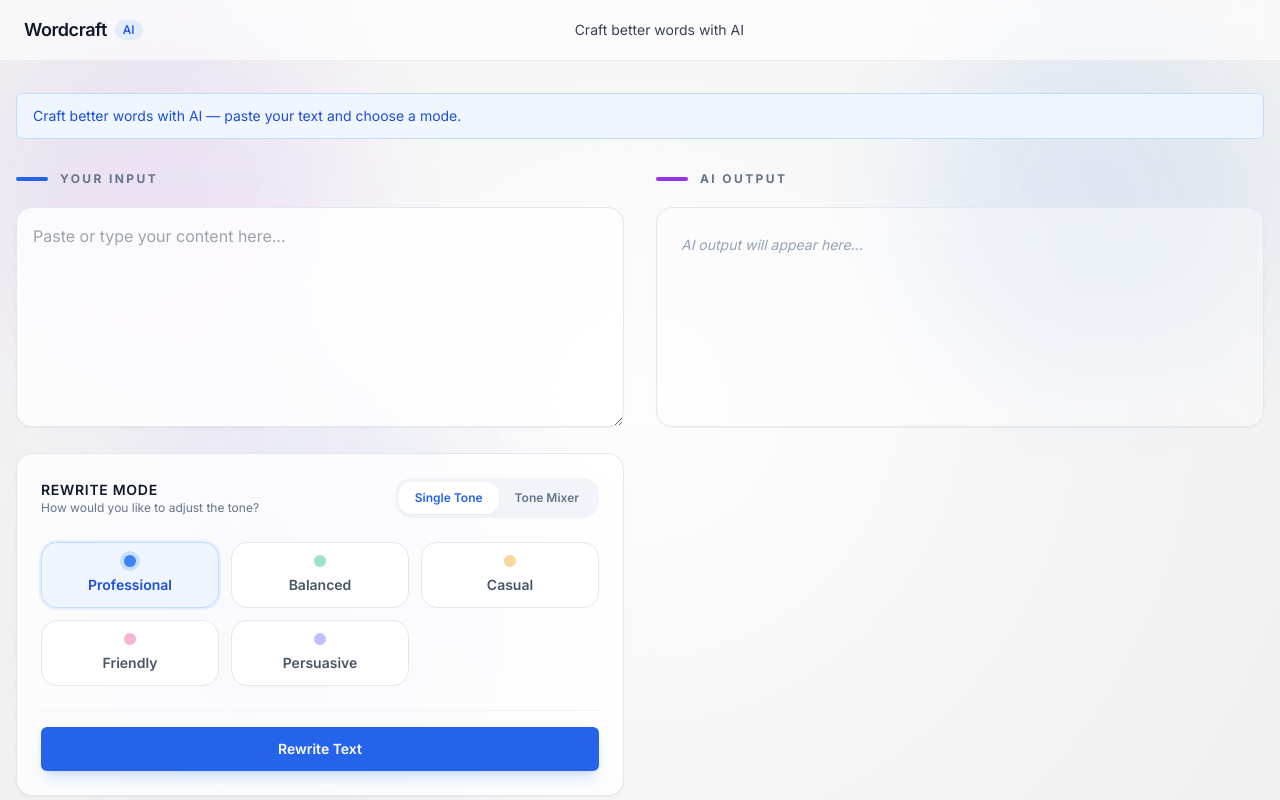
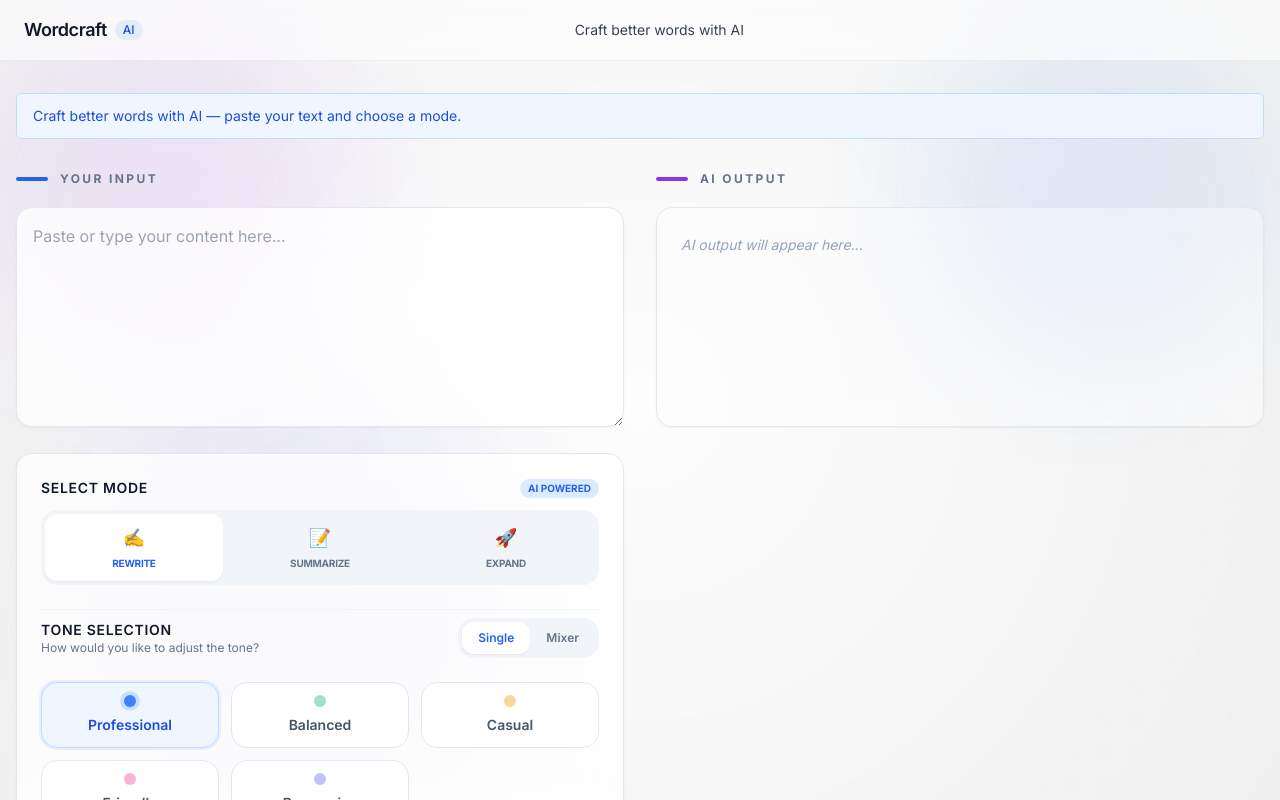
Before and after one commit to iAmandeepSingh/wordcraft, a Next.js app: page / in a window 1280 px wide. Shown: the top 800 px of the page. Built offline with nearby package versions, Linux system fonts and the light colour scheme.

Commit message:
added summarize and expand mode also for better results

```diff
--- a/app/api/rewrite/route.ts
+++ b/app/api/rewrite/route.ts
@@ -3,11 +3,18 @@
 
 export async function POST(req: Request) {
   try {
-    const { text, tone } = await req.json();
+    const { text, tone, mode = "rewrite" } = await req.json();
 
-    if (!text || !tone) {
+    if (!text) {
       return NextResponse.json(
-        { error: "Text and tone are required" },
+        { error: "Text is required" },
+        { status: 400 },
+      );
+    }
+
+    if (mode === "rewrite" && !tone) {
+      return NextResponse.json(
+        { error: "Tone is required for rewrite mode" },
         { status: 400 },
       );
     }
@@ -24,7 +31,7 @@
     if (typeof tone === "string") {
       const description = tone_descriptions[tone] || tone;
       tone_instruction = `a "${tone}" tone (${description})`;
-    } else if (typeof tone === "object") {
+    } else if (typeof tone === "object" && tone !== null) {
       const active_tones = Object.entries(tone as Record<string, number>)
         .filter(([_, value]) => value > 0)
         .map(
@@ -43,9 +50,39 @@
       apiKey: process.env.OPENROUTER_API_KEY,
     });
 
-    const systemPrompt = `
+    let systemPrompt = "";
+
+    if (mode === "summarize") {
+      systemPrompt = `
+          You are an expert at summarizing text.
+          Your task is to provide a concise summary of the given text while preserving all key information and the core message.
+
+          Rules:
+          - Be brief but comprehensive.
+          - Use clear and direct language.
+          - Maintain a professional and objective tone.
+          - Do NOT include introductions or conclusions.
+          - Return the output in clean Markdown format.
+          - Output ONLY the summarized text.
+      `;
+    } else if (mode === "expand") {
+      systemPrompt = `
+          You are an expert at expanding text with precision.
+          Your task is to provide a more detailed and descriptive version of the input text while maintaining the original meaning and intent.
+
+          Rules:
+          - Add meaningful depth and context without being overly wordy.
+          - Aim for a natural, engaging flow that enhances readability.
+          - Avoid unnecessary fluff or repetitive sentences.
+          - Ensure the output is significantly more detailed but remains concise and impactful.
+          - Do NOT add false information or hallucinations.
+          - Return the output in clean Markdown format.
+          - Output ONLY the expanded text.
+      `;
+    } else {
+      // Default: Rewrite
+      systemPrompt = `
           You are an expert text editor.
-
           Your ONLY task is to rewrite the given text by changing its tone to: ${tone_instruction}.
 
           Strict rules:
@@ -66,6 +103,7 @@
           - Return ONLY the rewritten text.
           - No extra commentary, notes, or labels.
       `;
+    }
 
     const response = await openrouter.chat.send({
       chatRequest: {
@@ -84,11 +122,11 @@
       appTitle: "Wordcraft AI",
     });
 
-    const rewrittenText =
+    const resultText =
       typeof response.choices[0].message.content === "string"
         ? response.choices[0].message.content.trim()
         : "";
-    return NextResponse.json({ text: rewrittenText });
+    return NextResponse.json({ text: resultText });
   } catch (error) {
     console.error("Rewrite API Error:", error);
     return NextResponse.json(
--- a/components/editor/Controls.tsx
+++ b/components/editor/Controls.tsx
@@ -3,18 +3,30 @@
 
 type ToneMix = Record<string, number>;
 
+interface ControlsProps {
+  activeMode: "rewrite" | "summarize" | "expand";
+  setActiveMode: (mode: "rewrite" | "summarize" | "expand") => void;
+  toneMix: ToneMix;
+  setToneMix: (value: ToneMix) => void;
+  onGenerate: () => void;
+  isLoading: boolean;
+}
+
 export default function Controls({
+  activeMode,
+  setActiveMode,
   toneMix,
   setToneMix,
-  onRewrite,
+  onGenerate,
   isLoading,
-}: {
-  toneMix: ToneMix;
-  setToneMix: (value: ToneMix) => void;
-  onRewrite: () => void;
-  isLoading: boolean;
-}) {
-  const [mode, setMode] = useState<'single' | 'mix'>('single');
+}: ControlsProps) {
+  const [toneSelectionMode, setToneSelectionMode] = useState<'single' | 'mix'>('single');
+
+  const modes = [
+    { id: "rewrite", label: "Rewrite", icon: "✍️" },
+    { id: "summarize", label: "Summarize", icon: "📝" },
+    { id: "expand", label: "Expand", icon: "🚀" },
+  ] as const;
 
   const tones = [
     { label: "Professional", value: "professional", color: "bg-blue-500" },
@@ -52,37 +64,63 @@
   return (
     <div className="flex flex-col gap-6 p-6 rounded-2xl border border-slate-200 dark:border-slate-800 bg-white/80 dark:bg-slate-900/80 backdrop-blur-md shadow-sm">
       <div className="space-y-6">
+        {/* Mode Switcher */}
+        <div className="space-y-3">
+          <div className="flex items-center justify-between">
+            <h3 className="text-sm font-semibold text-slate-900 dark:text-slate-100 uppercase tracking-wider">Select Mode</h3>
+            <span className="text-[10px] font-bold px-2 py-0.5 rounded-full bg-blue-100 text-blue-600 dark:bg-blue-900/30 dark:text-blue-400">AI POWERED</span>
+          </div>
+          <div className="grid grid-cols-3 gap-2 p-1 bg-slate-100 dark:bg-slate-800/50 rounded-xl">
+            {modes.map((m) => (
+              <button
+                key={m.id}
+                onClick={() => setActiveMode(m.id)}
+                className={`flex flex-col items-center gap-1 py-2.5 rounded-lg transition-all duration-200 ${
+                  activeMode === m.id
+                    ? "bg-white dark:bg-slate-700 shadow-sm text-blue-600 dark:text-blue-400"
+                    : "text-slate-500 hover:text-slate-700 dark:hover:text-slate-300"
+                }`}
+              >
+                <span className="text-lg">{m.icon}</span>
+                <span className="text-[10px] font-bold uppercase tracking-tight">{m.label}</span>
+              </button>
+            ))}
+          </div>
+        </div>
+
+        {activeMode === "rewrite" && (
+          <div className="space-y-6 pt-2 border-t border-slate-100 dark:border-slate-800 animate-in fade-in slide-in-from-top-2 duration-500">
             <div className="flex flex-col sm:flex-row sm:items-center justify-between gap-4">
               <div>
-            <h3 className="text-sm font-semibold text-slate-900 dark:text-slate-100 uppercase tracking-wider">Rewrite Mode</h3>
+                <h3 className="text-sm font-semibold text-slate-900 dark:text-slate-100 uppercase tracking-wider">Tone Selection</h3>
                 <p className="text-xs text-slate-500">How would you like to adjust the tone?</p>
               </div>
 
               <div className="flex p-1 bg-slate-100 dark:bg-slate-800/50 rounded-xl w-fit">
                 <button
-              onClick={() => setMode('single')}
+                  onClick={() => setToneSelectionMode('single')}
                   className={`px-4 py-2 text-xs font-semibold rounded-lg transition-all duration-200 ${
-                mode === 'single'
+                    toneSelectionMode === 'single'
                       ? 'bg-white dark:bg-slate-700 shadow-sm text-blue-600 dark:text-blue-400'
                       : 'text-slate-500 hover:text-slate-700 dark:hover:text-slate-300'
                   }`}
                 >
-              Single Tone
+                  Single
                 </button>
                 <button
-              onClick={() => setMode('mix')}
+                  onClick={() => setToneSelectionMode('mix')}
                   className={`px-4 py-2 text-xs font-semibold rounded-lg transition-all duration-200 ${
-                mode === 'mix'
+                    toneSelectionMode === 'mix'
                       ? 'bg-white dark:bg-slate-700 shadow-sm text-blue-600 dark:text-blue-400'
                       : 'text-slate-500 hover:text-slate-700 dark:hover:text-slate-300'
                   }`}
                 >
-              Tone Mixer
+                  Mixer
                 </button>
               </div>
             </div>
 
-        {mode === 'single' ? (
+            {toneSelectionMode === 'single' ? (
               <div className="space-y-4">
                 <div className="grid grid-cols-2 sm:grid-cols-3 gap-3">
                   {tones.map((t) => {
@@ -126,7 +164,7 @@
                     <svg className="w-3 h-3" fill="none" viewBox="0 0 24 24" stroke="currentColor">
                       <path strokeLinecap="round" strokeLinejoin="round" strokeWidth={2} d="M4 4v5h.582m15.356 2A8.001 8.001 0 004.582 9m0 0H9m11 11v-5h-.581m0 0a8.003 8.003 0 01-15.357-2m15.357 2H15" />
                     </svg>
-                Reset Mixer
+                    Reset
                   </button>
                 </div>
 
@@ -158,20 +196,42 @@
               </div>
             )}
           </div>
+        )}
+
+        {activeMode === "summarize" && (
+          <div className="p-4 rounded-xl bg-slate-50 dark:bg-slate-800/50 border border-slate-100 dark:border-slate-800 animate-in fade-in slide-in-from-top-2 duration-500">
+            <p className="text-sm text-slate-600 dark:text-slate-400">
+              Summarize mode will condense your text while keeping the essential points. No extra settings needed.
+            </p>
+          </div>
+        )}
+
+        {activeMode === "expand" && (
+          <div className="p-4 rounded-xl bg-slate-50 dark:bg-slate-800/50 border border-slate-100 dark:border-slate-800 animate-in fade-in slide-in-from-top-2 duration-500">
+            <p className="text-sm text-slate-600 dark:text-slate-400">
+              Expand mode will add more detail and context to your writing. No extra settings needed.
+            </p>
+          </div>
+        )}
+      </div>
 
       <div className="flex items-center gap-4 pt-4 border-t border-slate-100 dark:border-slate-800">
         <Button
           variant="primary"
-          onClick={onRewrite}
-          disabled={isLoading || total === 0}
+          onClick={onGenerate}
+          disabled={isLoading || (activeMode === "rewrite" && total === 0)}
           className="flex-1 py-3 text-base font-semibold shadow-lg shadow-blue-500/20 active:scale-[0.98] transition-transform"
         >
           {isLoading ? (
             <div className="flex items-center justify-center gap-2">
               <div className="w-4 h-4 border-2 border-white/30 border-t-white rounded-full animate-spin" />
-              <span>Crafting...</span>
+              <span>Processing...</span>
             </div>
-          ) : mode === 'single' ? "Rewrite Text" : "Rewrite with Mix"}
+          ) : (
+            <span className="flex items-center justify-center gap-2">
+              {activeMode === "rewrite" ? "Rewrite Text" : activeMode === "summarize" ? "Summarize Text" : "Expand Text"}
+            </span>
+          )}
         </Button>
       </div>
     </div>
--- a/components/workspace/WordcraftWorkspace.tsx
+++ b/components/workspace/WordcraftWorkspace.tsx
@@ -18,6 +18,7 @@
     persuasive: 0,
   });
   const [isLoading, setIsLoading] = useState(false);
+  const [activeMode, setActiveMode] = useState<"rewrite" | "summarize" | "expand">("rewrite");
 
   const handleGenerate = async () => {
     if (!input.trim()) return;
@@ -29,13 +30,17 @@
       const response = await fetch("/api/rewrite", {
         method: "POST",
         headers: { "Content-Type": "application/json" },
-        body: JSON.stringify({ text: input, tone: toneMix }),
+        body: JSON.stringify({
+          text: input,
+          tone: activeMode === "rewrite" ? toneMix : undefined,
+          mode: activeMode
+        }),
       });
 
       const data = await response.json();
 
       if (!response.ok) {
-        throw new Error(data.error || "Failed to rewrite text");
+        throw new Error(data.error || "Failed to process text");
       }
 
       setOutput(data.text);
@@ -65,9 +70,11 @@
           <InputEditor value={input} onChange={setInput} />
 
           <Controls
+            activeMode={activeMode}
+            setActiveMode={setActiveMode}
             toneMix={toneMix}
             setToneMix={setToneMix}
-            onRewrite={handleGenerate}
+            onGenerate={handleGenerate}
             isLoading={isLoading}
           />
         </div>
```
Lines whose indentation alone changed are shown as unchanged.
